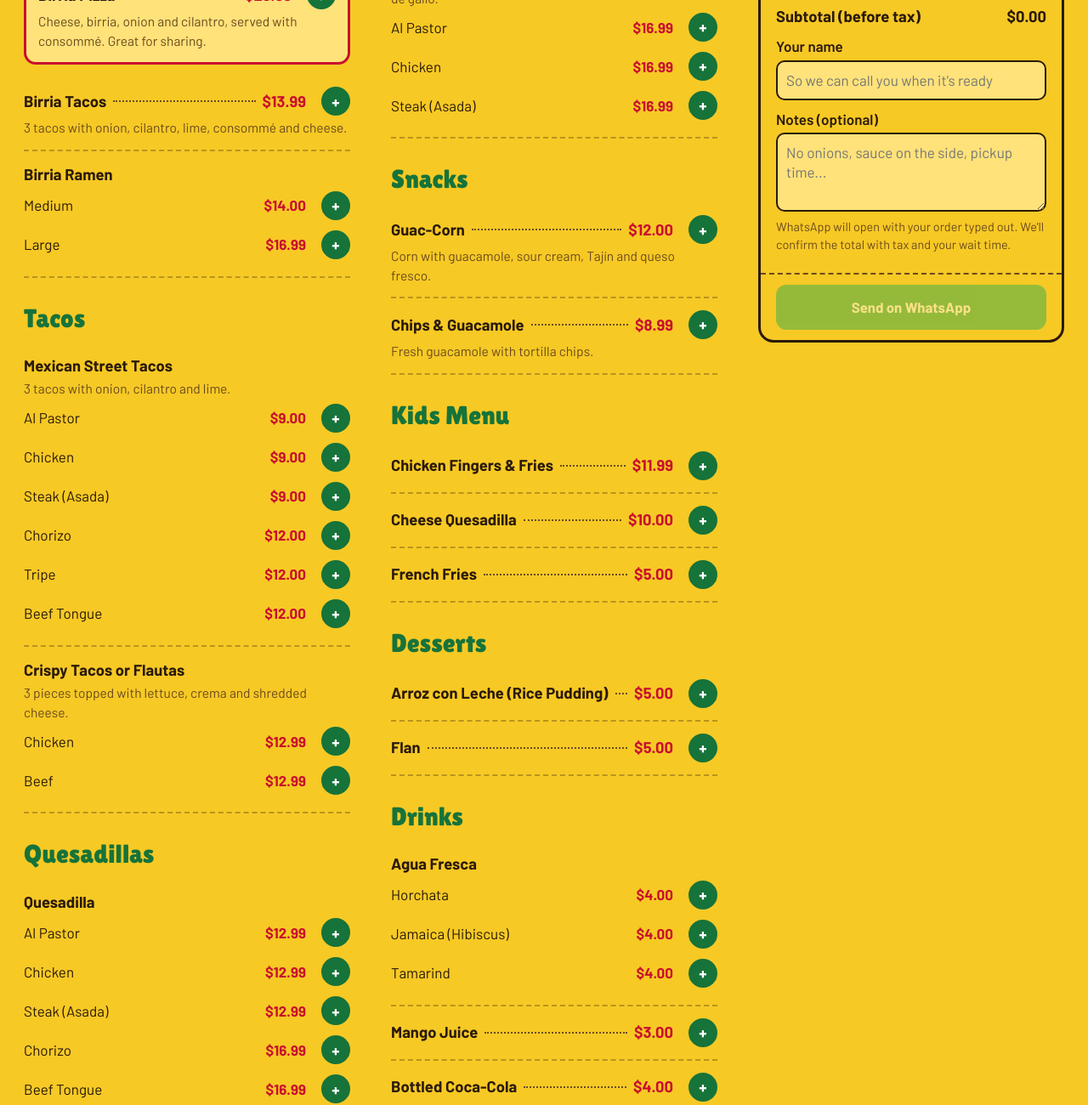
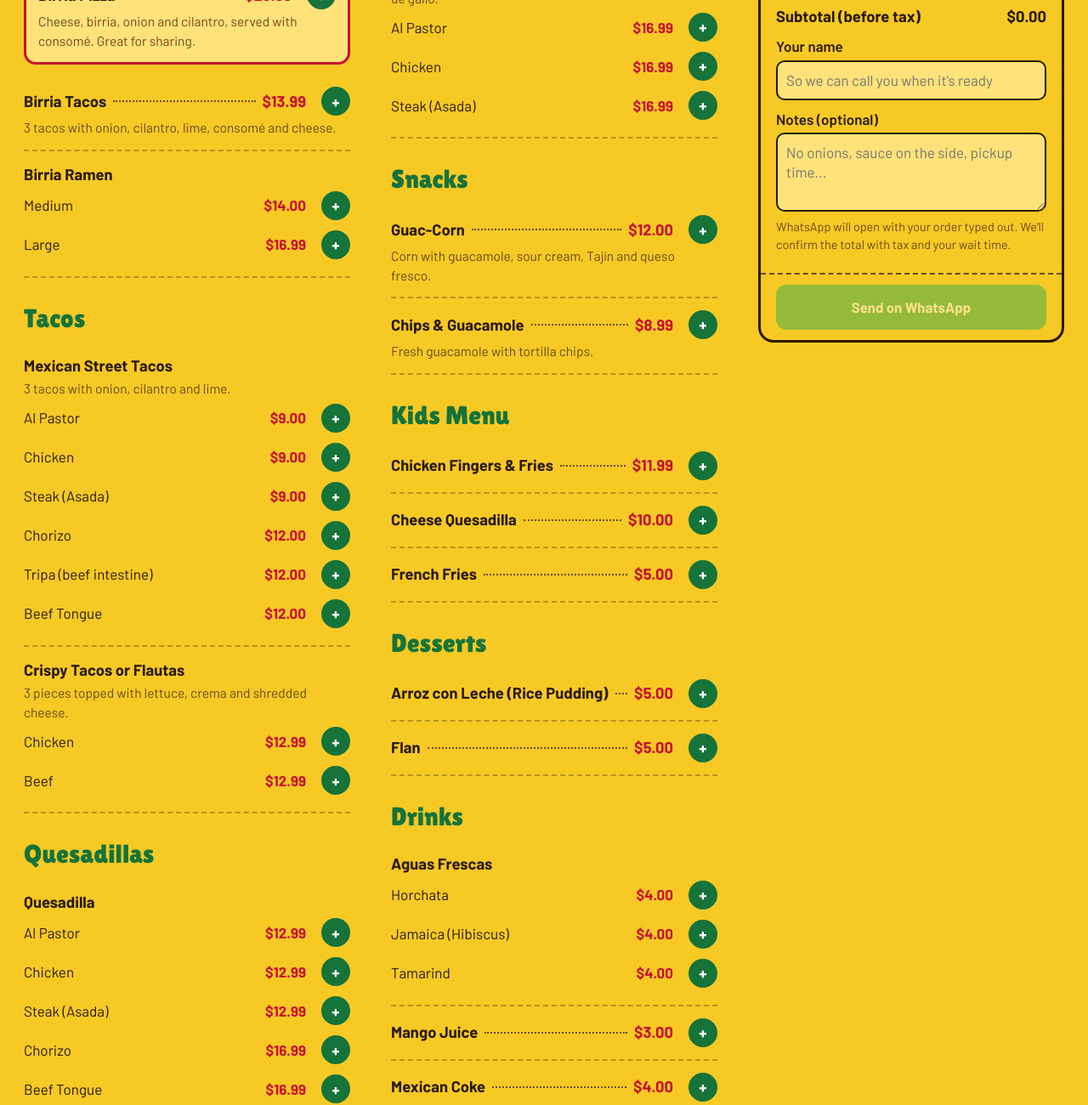
Before and after one commit to tudebilidadtaqueria/tudebilidadtaqueria.github.io, a plain HTML site: page index.html in a window 1280 px wide. Shown: the part 640-1940 px from the top of the page at 85% size. Drawn offline with Linux system fonts and the light colour scheme.

Commit message:
English update

```diff
--- a/index.html
+++ b/index.html
@@ -140,6 +140,8 @@ h1.logoh{transform:none;line-height:0;margin:0}
 .logo{width:min(230px,60vw);height:auto;display:block;margin:10px auto;border-radius:50%;box-shadow:0 0 0 4px var(--red),0 8px 20px rgba(0,0,0,.28)}
 @media (min-width:960px){.logo{width:260px}}
 @media (prefers-reduced-motion:no-preference){h1.logoh{animation:lpop .6s ease-out}@keyframes lpop{from{transform:scale(.85);opacity:0}}}
+html,body{overscroll-behavior-y:none}
+.bar::after{content:"";position:absolute;left:0;right:0;top:100%;height:100vh;background:inherit}
 </style>
 <script>
 (function(){try{var t=localStorage.getItem("tdt-theme");if(t==="light"||t==="dark")document.documentElement.setAttribute("data-theme",t)}catch(e){}})();
@@ -200,11 +202,11 @@ const P=(es,en)=>({es,en});
 const PA=P("Pastor","Al Pastor"),PO=P("Pollo","Chicken"),AS=P("Asada","Steak (Asada)");
 const M=[
  {id:"birria",t:P("Birria","Birria"),items:[
-  {n:P("Pizza Birria","Birria Pizza"),fav:1,d:P("Queso, birria, cebolla y cilantro, con consomé. Ideal para compartir.","Cheese, birria, onion and cilantro, served with consommé. Great for sharing."),v:[["",29.99]]},
-  {n:P("Birria Tacos","Birria Tacos"),d:P("3 piezas con cebolla, cilantro, limón, consomé y queso.","3 tacos with onion, cilantro, lime, consommé and cheese."),v:[["",13.99]]},
+  {n:P("Pizza Birria","Birria Pizza"),fav:1,d:P("Queso, birria, cebolla y cilantro, con consomé. Ideal para compartir.","Cheese, birria, onion and cilantro, served with consomé. Great for sharing."),v:[["",29.99]]},
+  {n:P("Birria Tacos","Birria Tacos"),d:P("3 piezas con cebolla, cilantro, limón, consomé y queso.","3 tacos with onion, cilantro, lime, consomé and cheese."),v:[["",13.99]]},
   {n:P("Ramen de Birria","Birria Ramen"),v:[[P("Mediano","Medium"),14.00],[P("Grande","Large"),16.99]]}]},
  {id:"tacos",t:P("Tacos","Tacos"),items:[
-  {n:P("Tacos Mexicanos","Mexican Street Tacos"),d:P("3 tacos con cebolla, cilantro y limón.","3 tacos with onion, cilantro and lime."),v:[[PA,9],[PO,9],[AS,9],[P("Chorizo","Chorizo"),12],[P("Tripa","Tripe"),12],[P("Lengua","Beef Tongue"),12]]},
+  {n:P("Tacos Mexicanos","Mexican Street Tacos"),d:P("3 tacos con cebolla, cilantro y limón.","3 tacos with onion, cilantro and lime."),v:[[PA,9],[PO,9],[AS,9],[P("Chorizo","Chorizo"),12],[P("Tripa","Tripa (beef intestine)"),12],[P("Lengua","Beef Tongue"),12]]},
   {n:P("Tacos Dorados o Flautas","Crispy Tacos or Flautas"),d:P("3 piezas con lechuga, crema y queso rallado.","3 pieces topped with lettuce, crema and shredded cheese."),v:[[PO,12.99],[P("Res","Beef"),12.99]]}]},
  {id:"quesadillas",t:P("Quesadillas","Quesadillas"),items:[
   {n:P("Quesadilla","Quesadilla"),v:[[PA,12.99],[PO,12.99],[AS,12.99],[P("Chorizo","Chorizo"),16.99],[P("Lengua","Beef Tongue"),16.99],[P("Quesabirria","Quesabirria"),16.99]]}]},
@@ -223,9 +225,9 @@ const M=[
  {id:"postres",t:P("Postres","Desserts"),items:[
   {n:P("Arroz con leche","Arroz con Leche (Rice Pudding)"),v:[["",5.00]]},{n:P("Flan","Flan"),v:[["",5.00]]}]},
  {id:"bebidas",t:P("Bebidas","Drinks"),items:[
-  {n:P("Agua fresca","Agua Fresca"),v:[[P("Horchata","Horchata"),4],[P("Jamaica","Jamaica (Hibiscus)"),4],[P("Tamarindo","Tamarind"),4]]},
+  {n:P("Agua fresca","Aguas Frescas"),v:[[P("Horchata","Horchata"),4],[P("Jamaica","Jamaica (Hibiscus)"),4],[P("Tamarindo","Tamarind"),4]]},
   {n:P("Jugo de mango","Mango Juice"),v:[["",3]]},
-  {n:P("Coca-Cola de botella","Bottled Coca-Cola"),v:[["",4]]},
+  {n:P("Coca-Cola de botella","Mexican Coke"),v:[["",4]]},
   {n:P("Jarritos","Jarritos"),v:[[P("Tamarindo","Tamarind"),3],[P("Mandarina","Mandarin"),3]]},
   {n:P("Soda de lata","Canned Soda"),v:[[P("Coca-Cola","Coca-Cola"),2],[P("Coca-Cola Zero","Coca-Cola Zero"),2],[P("Sprite","Sprite"),2],[P("Jupiña","Jupiña (Pineapple)"),2]]},{n:P("Agua","Bottled Water"),v:[["",1.5]]}]}
 ];
```
